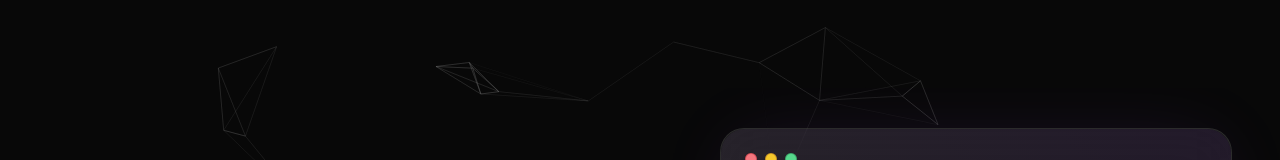
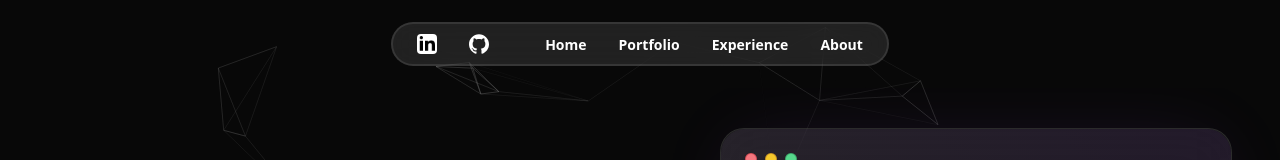
Before and after one commit to riad-mammadov/Portfolio, a Next.js app: page / in a window 1280 px wide. Shown: the top 160 px of the page. Built offline with nearby package versions, Linux system fonts and the light colour scheme.

Commit message:
add smooth scrolling

```diff
--- a/components/ui/Navbar.jsx
+++ b/components/ui/Navbar.jsx
@@ -5,7 +5,6 @@ import {
   NavigationMenuItem,
   NavigationMenuLink,
 } from "@/components/ui/shadcn/navigation-menu";
-import Link from "next/link";
 import {
   motion,
   useScroll,
@@ -15,7 +14,7 @@ import {
 import { HiOutlineMenuAlt4 } from "react-icons/hi";
 import { useState } from "react";
 import { slideInFromTop } from "@/utils/motion";
-
+import { Link } from "react-scroll";
 const navBars = [
   {
     title: "Home",
@@ -26,12 +25,12 @@ const navBars = [
     link: "/portfolio",
   },
   {
+    title: "Experience",
+    link: "/experience",
+  },
+  {
     title: "About",
     link: "/about",
-  },
-  {
-    title: "Contact",
-    link: "/contact",
   },
 ];
 
@@ -47,9 +46,8 @@ function Navigation() {
     const prev = scrollY.getPrevious();
     if (latest > prev && latest > 50) {
       setHidden(true);
-    } else if (prev > latest + 2) {
+    } else {
       setHidden(false);
-      console.log("Navbar open");
     }
   });
 
@@ -72,7 +70,7 @@ function Navigation() {
         <motion.div
           initial="hidden"
           animate="visible"
-          variants={slideInFromTop(6.9)}
+          variants={slideInFromTop(0)}
           className="hidden md:flex justify-center items-center px-6 py-2 z-50 h-fit border-2 border-white/10 md:bg-white/10 bg-opacity-10 md:backdrop-blur-md md:rounded-full"
         >
           <NavigationMenu>
@@ -87,7 +85,7 @@ function Navigation() {
                     show: {
                       opacity: 1,
                       transition: {
-                        delay: 7,
+                        delay: 0,
                         staggerChildren: 0.1,
                         when: "beforeChildren",
                       },
@@ -141,12 +139,17 @@ function Navigation() {
                       }}
                       className="font-sans font-bold"
                     >
-                      <motion.a
-                        href={`#${item.title}`}
-                        className="text-white text-sm hover:cursor-pointer"
+                      <Link
+                        to={`${item.title}`}
+                        spy={true}
+                        smooth={true}
+                        offset={-100}
+                        duration={500}
+                        className={`text-white text-sm hover:cursor-pointer
+                      `}
                       >
                         {item.title}
-                      </motion.a>
+                      </Link>
                     </motion.li>
                   ))}
                 </motion.ul>
```
